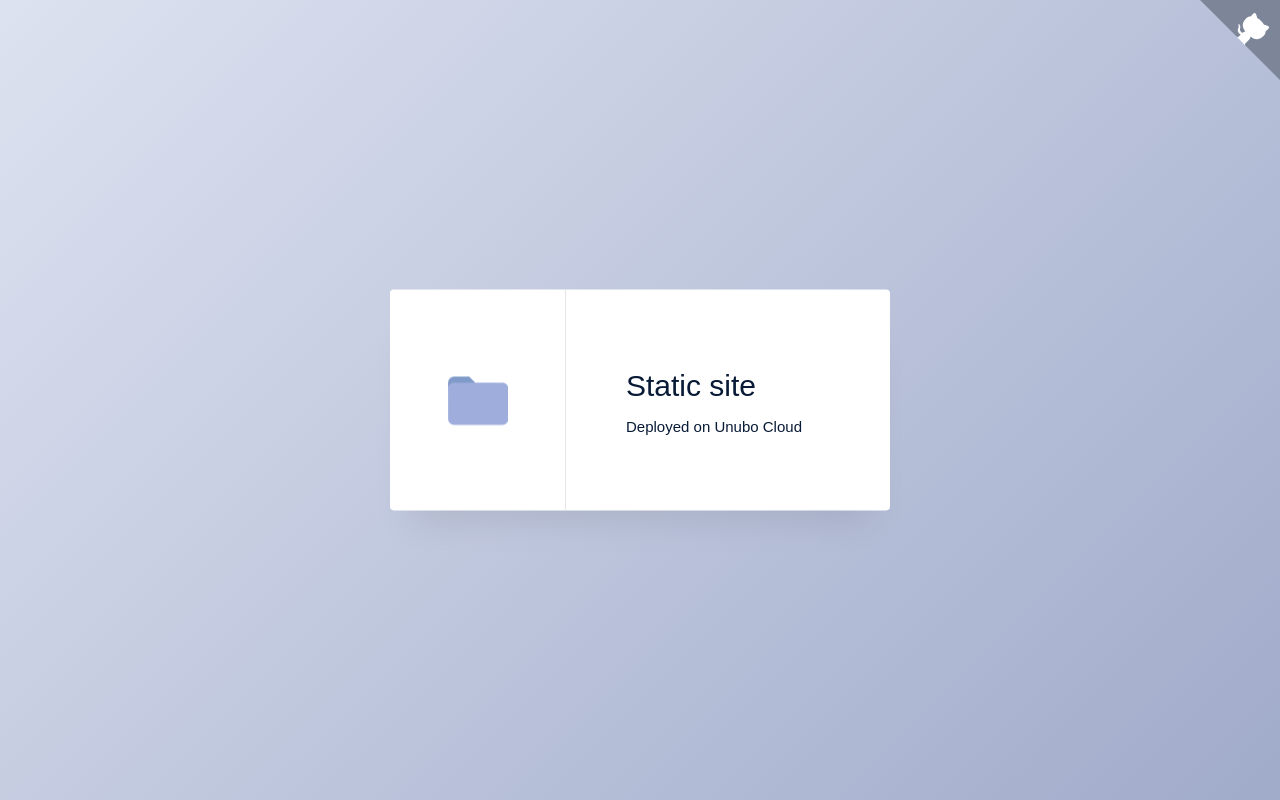
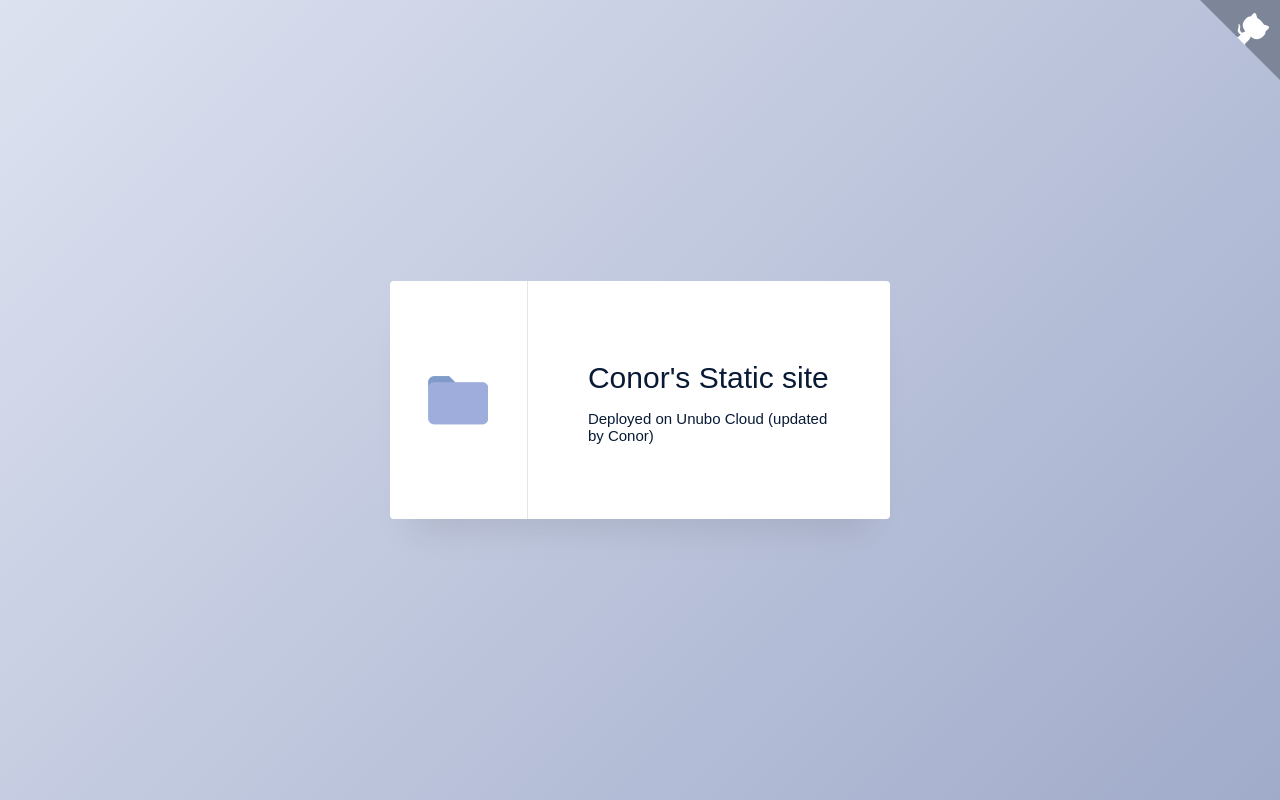
Before and after one commit to cjosw/static-site-on-unubo-cloud, a plain HTML site: page index.html in a window 1280 px wide. Drawn offline with Linux system fonts and the light colour scheme; a web font is replaced by a local one.

Commit message:
Update content as a test

```diff
--- a/index.html
+++ b/index.html
@@ -20,8 +20,8 @@
 
       <div class="copy">
         <div>
-          <h1>Static site</h1>
-          <p>Deployed on <span class="no-wrap">Unubo Cloud</span></p>
+          <h1>Conor's Static site</h1>
+          <p>Deployed on <span class="no-wrap">Unubo Cloud</span> (updated by Conor)</p>
         </div>
       </div>
     </div>
```
